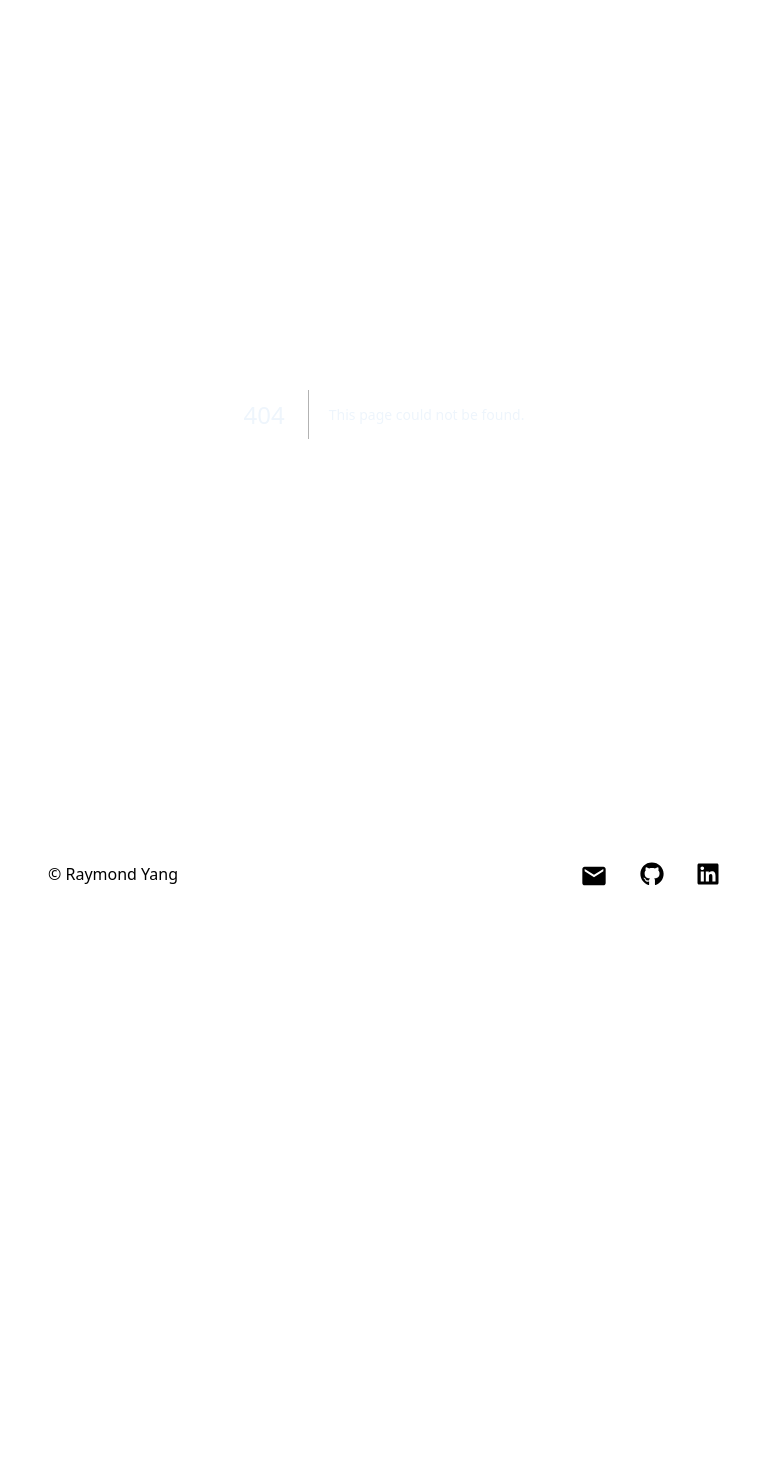
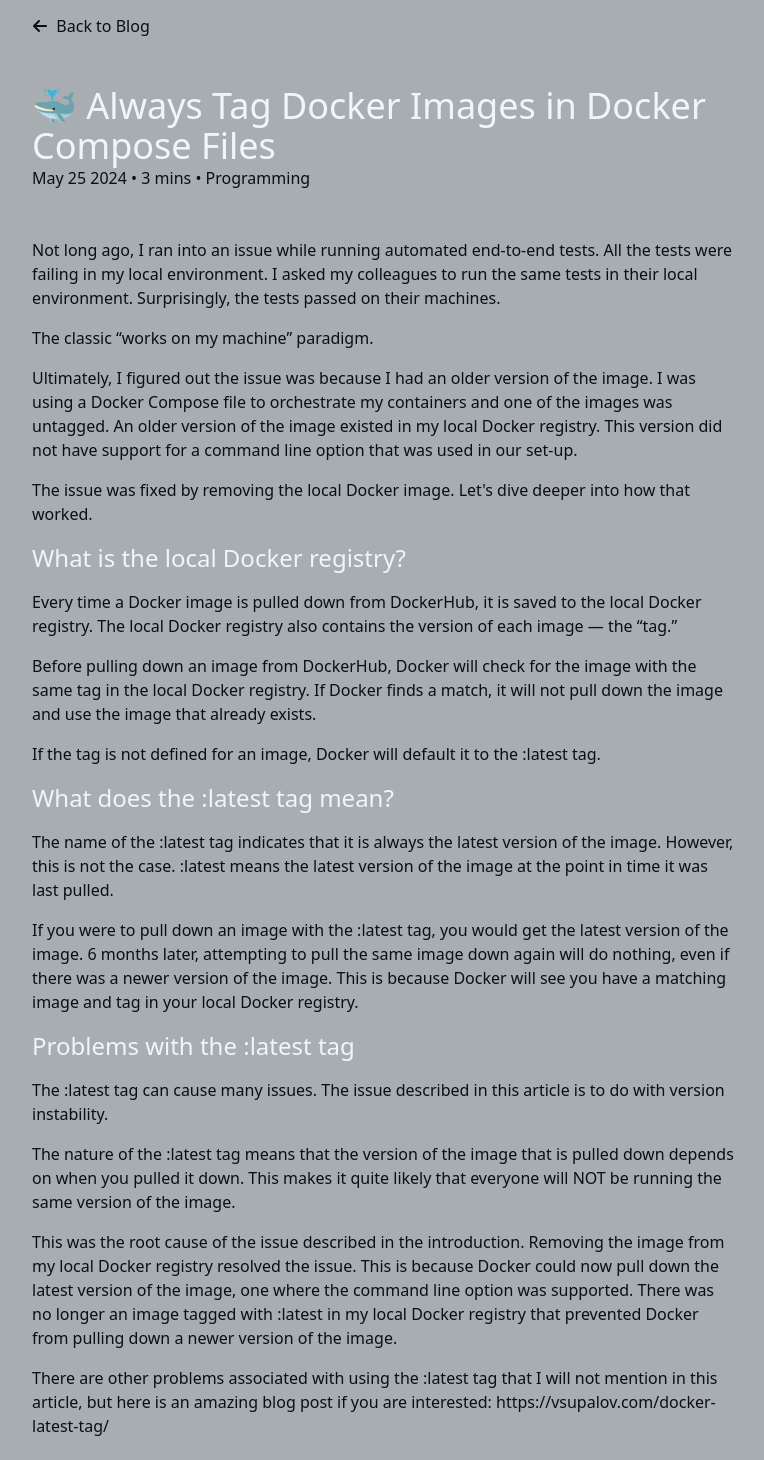
Before and after one commit to Ray2126/raymond-yang-portfolio, a Next.js app: page /blog/tag-docker-images in a window 1280 px wide. Before the commit this address had no page. Shown: the part 202-1662 px from the top of the page, without its empty margins (256-1020 px from the left). Before the commit the page ends 1172 px from the top, so only its background shows below. Built offline with nearby package versions, Linux system fonts and the light colour scheme.

Commit message:
Add first blog post

```diff
--- /dev/null
+++ b/next.config.js
@@ -0,0 +1,10 @@
+const withMDX = require('@next/mdx')()
+
+/** @type {import('next').NextConfig} */
+const nextConfig = {
+  // Configure `pageExtensions` to include MDX files
+  pageExtensions: ['js', 'jsx', 'mdx', 'ts', 'tsx'],
+  // Optionally, add any other Next.js config below
+}
+
+module.exports = withMDX(nextConfig)
--- a/next.config.mjs
+++ /dev/null
@@ -1,4 +0,0 @@
-/** @type {import('next').NextConfig} */
-const nextConfig = {};
-
-export default nextConfig;
--- a/package.json
+++ b/package.json
@@ -9,6 +9,10 @@
     "lint": "next lint"
   },
   "dependencies": {
+    "@mdx-js/loader": "^3.0.1",
+    "@mdx-js/react": "^3.0.1",
+    "@next/mdx": "^14.2.3",
+    "@types/mdx": "^2.0.13",
     "next": "14.2.3",
     "react": "^18",
     "react-dom": "^18",
--- /dev/null
+++ b/src/app/blog/(posts)/layout.js
@@ -0,0 +1,17 @@
+'use client'
+
+import { useRouter } from 'next/navigation';
+import { FaArrowLeft } from "react-icons/fa6";
+
+
+export default function MdxLayout({ children }) {
+  const router = useRouter()
+  return (
+    <>
+      <button className="flex items-center mb-12" type="button" onClick={() => router.push('/blog')}>
+        {<FaArrowLeft />} &nbsp; Back to Blog
+      </button>
+      <div className="space-y-4">{children}</div>
+    </>
+  )
+}
--- /dev/null
+++ b/src/app/blog/(posts)/tag-docker-images/page.mdx
@@ -0,0 +1,52 @@
+import BlogHeader from '@/components/BlogHeader';
+import Link from 'next/link';
+
+export const metadata = {
+  title: '🐳 Always Tag Docker Images in Docker Compose Files',
+  publishDate: '2024-05-25T01:20:31.409Z',
+  readTimeMins: 3,
+  category: 'Programming'
+};
+
+<BlogHeader post={{
+  title: metadata.title,
+  publishDate: metadata.publishDate,
+  readTimeMins: metadata.readTimeMins,
+  category: metadata.category,
+}} />
+
+Not long ago, I ran into an issue while running automated end-to-end tests. All the tests were failing in my local environment. I asked my colleagues to run the same tests in their local environment. Surprisingly, the tests passed on their machines.
+
+The classic “works on my machine” paradigm.
+
+Ultimately, I figured out the issue was because I had an older version of the image. I was using a Docker Compose file to orchestrate my containers and one of the images was untagged. An older version of the image existed in my local Docker registry. This version did not have support for a command line option that was used in our set-up.
+
+The issue was fixed by removing the local Docker image. Let's dive deeper into how that worked.
+
+## What is the local Docker registry?
+
+Every time a Docker image is pulled down from DockerHub, it is saved to the local Docker registry. The local Docker registry also contains the version of each image — the “tag.”
+
+Before pulling down an image from DockerHub, Docker will check for the image with the same tag in the local Docker registry. If Docker finds a match, it will not pull down the image and use the image that already exists.
+
+If the tag is not defined for an image, Docker will default it to the :latest tag.
+
+## What does the :latest tag mean?
+
+The name of the :latest tag indicates that it is always the latest version of the image. However, this is not the case. :latest means the latest version of the image at the point in time it was last pulled.
+
+If you were to pull down an image with the :latest tag, you would get the latest version of the image. 6 months later, attempting to pull the same image down again will do nothing, even if there was a newer version of the image. This is because Docker will see you have a matching image and tag in your local Docker registry.
+
+## Problems with the :latest tag
+
+The :latest tag can cause many issues. The issue described in this article is to do with version instability.
+
+The nature of the :latest tag means that the version of the image that is pulled down depends on when you pulled it down. This makes it quite likely that everyone will NOT be running the same version of the image.
+
+This was the root cause of the issue described in the introduction. Removing the image from my local Docker registry resolved the issue. This is because Docker could now pull down the latest version of the image, one where the command line option was supported. There was no longer an image tagged with :latest in my local Docker registry that prevented Docker from pulling down a newer version of the image.
+
+There are other problems associated with using the :latest tag that I will not mention in this article, but here is an amazing blog post if you are interested: <Link href="https://vsupalov.com/docker-latest-tag/" target="_blank">https://vsupalov.com/docker-latest-tag/</Link>
+
+## Summary
+
+Tagging Docker images is a must. Not doing so can result in a whole host of issues, one of which is version instability. To prevent these issues, tag all Docker images in your Docker Compose files! Ensuring all developers have the same local environment will mitigate a lot of issues that you might run into in the future.
--- a/src/app/blog/page.js
+++ b/src/app/blog/page.js
@@ -1,5 +1,39 @@
+import { readdir } from 'node:fs/promises';
+import BlogHeader from '@/components/BlogHeader';
+
+async function getPosts() {
+  // Retrieve slugs from post routes
+  const slugs = (
+    await readdir('./src/app/blog/(posts)', { withFileTypes: true })
+  ).filter((dirent) => dirent.isDirectory());
+
+  // Retrieve metadata from MDX files
+  const posts = await Promise.all(
+    slugs.map(async ({ name }) => {
+      const { metadata } = await import(`./(posts)/${name}/page.mdx`);
+      return { slug: name, ...metadata };
+    })
+  );
+
+  // Sort posts from newest to oldest
+  posts.sort((a, b) => new Date(b.publishDate).getTime() - new Date(a.publishDate).getTime());
+
+  return posts;
+}
+
+const posts = await getPosts();
+
 export default function Blog() {
   return (
-    <div>Hello from Blog</div>
+    <div className="space-y-12">
+      <h1>Blog</h1>
+      <ol>
+      {posts.map((post) => (
+        <li key={post.slug} className="space-y-2">
+          <BlogHeader post={post} />
+        </li>
+      ))}
+    </ol>
+    </div>
   );
 }
--- /dev/null
+++ b/src/components/BlogHeader.js
@@ -0,0 +1,25 @@
+'use client';
+
+import Link from "next/link";
+import { usePathname } from 'next/navigation';
+
+export default function BlogHeader({ post }) {
+  const { title, slug, publishDate, readTimeMins, category } = post;
+  return (
+    <header className="mb-12">
+      {usePathname() === '/blog' ?
+        <h2>
+          <Link href={`/blog/${slug}`}>{title}</Link>
+        </h2> :
+        <h1>{title}</h1>
+      }
+      <p>
+        {new Date(publishDate).toDateString().split(' ').slice(1).join(' ')}{' '}
+        &#x2022;{' '}
+        {readTimeMins}{' '}mins
+        &#x2022;{' '}
+        {category}
+      </p>
+    </header>
+  );
+}
--- /dev/null
+++ b/src/mdx-components.js
@@ -0,0 +1,5 @@
+export function useMDXComponents(components) {
+  return {
+    ...components,
+  }
+}
```
Also changed, not shown: 1 other file (tests, documents, lock files or other folders).
